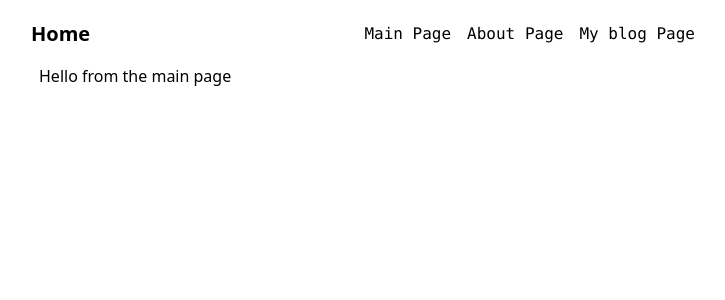
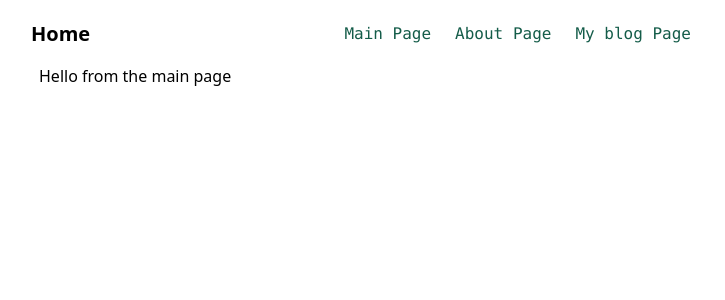
Before and after one commit to pskrebnev/nuxt-webapp, a Nuxt app in the folder portfolio/: page / in a window 1280 px wide. Shown: the top 300 px of the page, without its empty margins (281-1006 px from the left). Built offline with nearby package versions, Linux system fonts and the light colour scheme.

Commit message:
Styles applied

```diff
--- /dev/null
+++ b/portfolio/app/components/menu.vue
@@ -0,0 +1,22 @@
+<template>
+  <nav class="font-mono">
+    <ul class="flex space-x-4">
+      <li>
+        <NuxtLink to="/" class="link">Main Page</NuxtLink>
+      </li>
+      <li>
+        <NuxtLink to="/about" class="link">About Page</NuxtLink>
+      </li>
+      <li>
+        <NuxtLink to="/blog" class="link">My blog Page</NuxtLink>
+      </li>
+    </ul>
+  </nav>
+</template>
+
+<style scoped>
+.link {
+  color: #145c49;
+  @apply p-1 hover:bg-gray-200;
+}
+</style>
--- a/portfolio/app/layouts/default.vue
+++ b/portfolio/app/layouts/default.vue
@@ -6,19 +6,7 @@
           >Home</NuxtLink
         >
       </div>
-      <nav class="font-mono">
-        <ul class="flex space-x-4">
-          <li>
-            <NuxtLink to="/">Main Page</NuxtLink>
-          </li>
-          <li>
-            <NuxtLink to="/about">About Page</NuxtLink>
-          </li>
-          <li>
-            <NuxtLink to="/blog">My blog Page</NuxtLink>
-          </li>
-        </ul>
-      </nav>
+      <Menu />
       <slot name="header" />
     </header>
     <main class="p-4">
```
